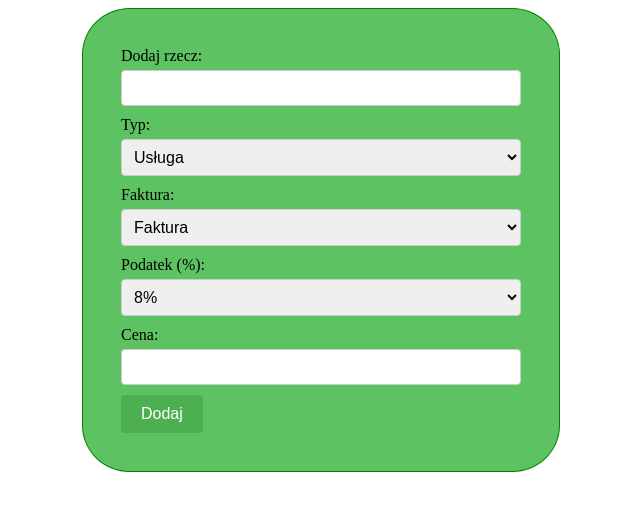
After one commit to Kaldinn/Portfolio_Project_v2, a Django app: page /budget/ in a window 1280 px wide. The commit adds this page. Shown: the top 511 px of the page, without its empty margins (319-959 px from the left). Run offline with Django 4.2, Linux system fonts and the light colour scheme.

Commit message:
Add new feature on new branch

```diff
--- /dev/null
+++ b/mainsite/static/css/budget.css
@@ -0,0 +1,39 @@
+form {
+    max-width: 400px;
+    margin: 0 auto;
+    padding: 3%;
+    border: 1px  solid green;
+    border-radius: 10%;
+    background: #5dc262;
+  }
+
+  label {
+    display: block;
+    margin-bottom: 5px;
+  }
+
+  input[type="text"],
+  select,
+  input[type="number"] {
+    width: 100%;
+    padding: 8px;
+    margin-bottom: 10px;
+    border: 1px solid #ccc;
+    border-radius: 4px;
+    box-sizing: border-box;
+    font-size: 16px;
+  }
+
+  button[type="submit"] {
+    background-color: #4caf50;
+    color: white;
+    padding: 10px 20px;
+    border: none;
+    border-radius: 4px;
+    cursor: pointer;
+    font-size: 16px;
+  }
+
+  button[type="submit"]:hover {
+    background-color: #45a049;
+  }
--- /dev/null
+++ b/mainsite/templates/mainsite/budget.html
@@ -0,0 +1,40 @@
+<!DOCTYPE html>
+<html lang="en">
+<head>
+    {% load static %}
+    <meta charset="UTF-8">
+    <meta name="viewport" content="width=device-width, initial-scale=1.0">
+    <link rel="stylesheet" href="{% static 'css/budget.css' %}">
+
+    <title>Budget</title>
+</head>
+<body>
+    <form method="" action="POST">
+        <label for="input_item">Dodaj rzecz:</label>
+        <input type="text" id="input_item" name="item" required>
+
+        <label for="select_type">Typ:</label>
+        <select id="select_type" name="type" required>
+          <option value="usluga">Usługa</option>
+          <option value="material">Materiał</option>
+        </select>
+
+        <label for="select_invoice">Faktura:</label>
+        <select id="select_invoice" name="invoice" required>
+          <option value="faktura">Faktura</option>
+          <option value="brak">Brak</option>
+        </select>
+
+        <label for="select_tax">Podatek (%):</label>
+        <select id="select_tax" name="tax" required>
+          <option value="8">8%</option>
+          <option value="23">23%</option>
+        </select>
+
+        <label for="input_price">Cena:</label>
+        <input type="number" id="input_price" name="price" required>
+
+        <button type="submit">Dodaj</button>
+      </form>
+</body>
+</html>
--- a/mainsite/templates/mainsite/index.html
+++ b/mainsite/templates/mainsite/index.html
@@ -56,6 +56,10 @@
                 <h1>Weather App</h1>
                 <p>The Weather App is an application that allows you to check the current weather for any city in the world. By utilizing a weather API, simply enter the city name, and the app will display temperature information to you.</p>
               </a>
+              <a href="{% url 'budget' %}" class="box">
+                <div class="icon" style="background-image: url('{% static '/img/budget.png' %}');"></div>
+                <h1>Budget Calc</h1>
+                <p>The application is a ToDoList with an authentication system that allows users to log in and register. It is built using the Django framework and utilizes a PostgreSQL database for data management. The application enables users to create, update, and delete tasks in their ToDo list, providing a convenient way to manage their daily tasks and responsibilities.</p>
               <a href="{% url 'login' %}" class="box">
                 <div class="icon" style="background-image: url('{% static '/img/list.png' %}');"></div>
                 <h1>ToDoList & Auth System</h1>
--- a/mainsite/urls.py
+++ b/mainsite/urls.py
@@ -12,4 +12,5 @@ urlpatterns = [
     path('delete/<str:pk>/', views.delete_task, name='delete'),
     path('register/', views.register_page, name='register'),
     path('logout/', views.logout_user, name='logout'),
+    path('budget/', views.budget_page, name='budget')
 ]
--- a/mainsite/views.py
+++ b/mainsite/views.py
@@ -116,6 +116,10 @@ def delete_task(request, pk):
 
     return render(request, 'mainsite/delete.html', context)
 
+def budget_page(request):
+    return render(request, 'mainsite/budget.html')
+
+
 @csrf_exempt
 def logout_user(request):
     logout(request)
--- a/static/css/task.css
+++ b/static/css/task.css
@@ -1,6 +1,7 @@
 * {
     font-size: 1rem;
     margin: 0;
+
   }
 
   a {
@@ -23,7 +24,7 @@
     justify-content: center;
     align-items: center;
     padding: 2vh;
-    background: #39a9db;
+    background: #74cfbf;;
   }
 
   .title h1 {
```
Also changed, not shown: mainsite/models.py (+14 -0 lines), mainsite/static/img/budget.png (added).
